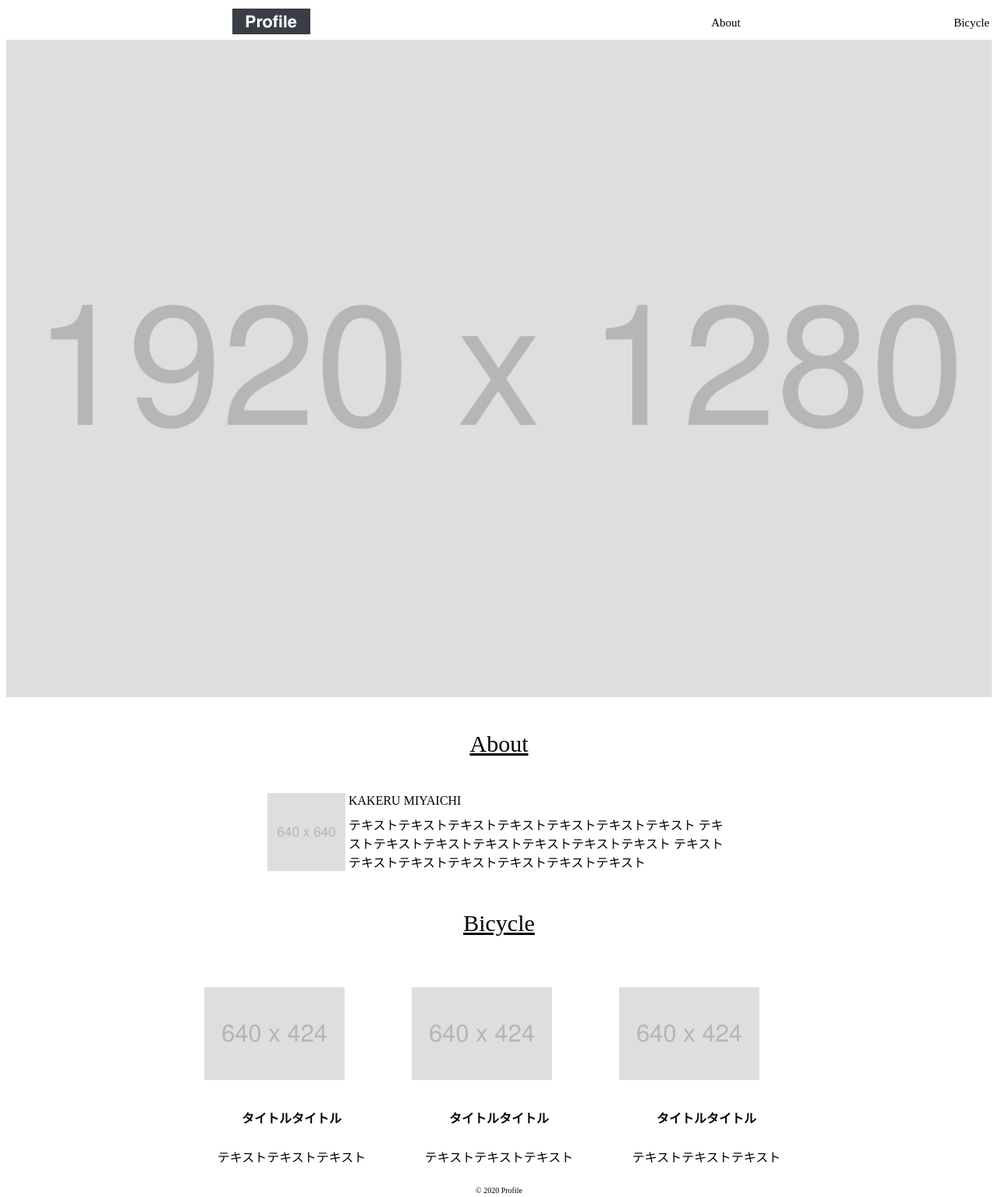
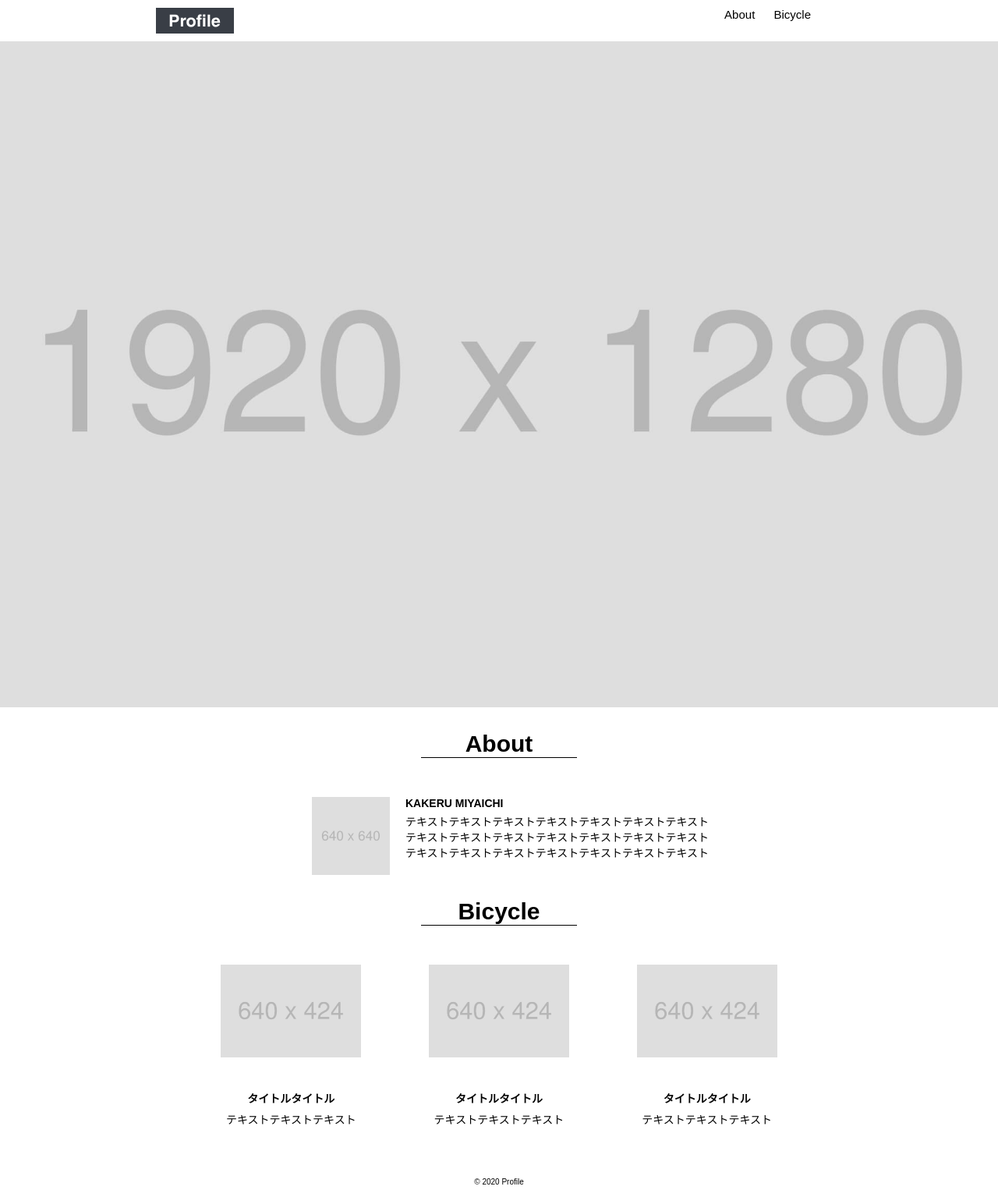
Before and after one commit to hinoshitakaori/jport-osaka, a plain HTML site: page index.html in a window 1280 px wide. Shown: the whole page at 78% size. Drawn offline with Linux system fonts and the light colour scheme.

Commit message:
Add files via upload

```diff
--- a/index.html
+++ b/index.html
@@ -1,33 +1,38 @@
 <!DOCTYPE html>
 <html>
   <head>
+    <link rel="stylesheet" href="reset.css">
     <link rel="stylesheet" href="stylesheet.css">
-    <table class="titlep" width="100%">
-    <tr>
-         <th>
-    <img class="profile"src="img/logo.svg" width="100％"></th>
-    <td class="sub">About</td><td class="sub">Bicycle</td>
-</tr>
-</table>
-  </head>
+ </head>
+<header>
+  <div class="profile">
+    <h1><img src="img/logo.svg" width="100"></h1>
+  </div>
+   <div class="sub">
+     <a class="about">About</a> <a class="bi"> Bicycle</a>
+   </div>
+
+</header>
+
+
   <body>
     <img class="mainv"src="img/mainvisual.jpg">
-    <div class="title">About</div>
-    <table class="a-photo"width="600">
-        <tr>
+    <h2 class="title">About</h2>
+    <table class="abouttable">
+      <tr>
     <th rowspan="3">
-    <img src="img/about.jpg"width="100"></th><td>KAKERU MIYAICHI</td>
+    <img src="img/about.jpg"width="100"></th><td class="name">KAKERU MIYAICHI</td>
     </tr>
-    <td>テキストテキストテキストテキストテキストテキストテキスト
+    <td class="texttext">テキストテキストテキストテキストテキストテキストテキスト
         テキストテキストテキストテキストテキストテキストテキスト
         テキストテキストテキストテキストテキストテキストテキスト
         </td>
 </tr>
 </table>
-<div class="title">Bicycle</div>
+<h3 class="title">Bicycle</h3>
 <table  class="b-photo" width="800" cellpadding="20">
     <tr>
-        <td>
+        <td >
          <img src="img/bicycle1.jpg"width="180">
         </td>
         <td>
@@ -48,7 +53,7 @@
 
 
   </body>
-  <footer id="footer">
+  <footer>
     <p>&copy; 2020 Profile</p>
   </footer>
 
--- /dev/null
+++ b/reset.css
@@ -0,0 +1,43 @@
+@charset "utf-8";
+
+
+body,div,dl,dt,dd,ul,ol,li,
+h1,h2,h3,h4,h5,h6,
+pre,code,form,fieldset,legend,
+p,blockquote,table,th,td {margin: 0; padding: 0;}
+
+body {font:14px "メイリオ","Meiryo","ＭＳ Ｐゴシック","Hiragino Kaku Gothic Pro","ヒラギノ角ゴ Pro W3",sans-serif; -webkit-text-size-adjust:100%;}
+
+img {border: 0; vertical-align: bottom;}
+
+a { text-decoration: none; outline:none;}
+
+h1,h2,h3,h4,h5,h6 {font-size: 100%;}
+
+ul,dl {text-indent: 0;}
+ul,ol {list-style: none;}
+
+address,caption,cite,code,dfn,em,strong,th,var {font-style: normal; font-weight: normal;}
+
+input,textarea,select {font-family: inherit; font-size: inherit; font-weight:inherit;}
+* html input,* html textarea,* html select {font-size: 100%;}
+*:first-child+html+input,*:first-child html+textarea,*:first-child+html select {font-size: 100%;}
+
+table {border-collapse: collapse; border-spacing: 0; font-size: inherit; font: 100%;}
+th,td {text-align: left; vertical-align: top;}
+caption {text-align: left;}
+
+pre,code,kbd,samp,tt {font-family: monospace;}
+* html pre,* html code,* html kbd,* html samp,* html tt {font-size: 108%; line-height: 100%;}
+*:first-child+html pre,*:first-child html+code,*:first-child html+kbd,*:first-child+html+samp,*:first-child+html tt {font-size: 108%; line-height: 100%;}
+
+input,select,textarea {font-size: 100%; font-family: Verdana, Helvetica, sans-serif;}
+
+
+/* clearfix
+===========================================================*/
+.clearfix:after {
+  content: "";
+  display: block;
+  clear: both;
+}
--- a/stylesheet.css
+++ b/stylesheet.css
@@ -1,10 +1,13 @@
 
 .title{
     text-align: center;
-    text-decoration:underline;
-    text-decoration-color:black;
     font-size: 30px;
-    line-height: 4;
+
+    border-bottom:1px solid black ;
+    margin-left: 540px;
+    margin-right: 540px;
+    margin-top: 30px;
+    margin-bottom: 50px;
 }
 .a-photo{
     margin: 0 auto;
@@ -30,15 +33,57 @@
     padding: 10 0;
     font-size: 15px;
     text-align: right;
+    margin-top: 10px;
+    margin-right: 200px;
 
 }
 .profile{
-   margin-left: 0 auto;
-    text-align: left;
-    size: 10px;
+   float:left;
+   margin-left: 200px;
+   margin-bottom: 10px;
+   margin-top: 10px;
+
 
 }
+.sub {
+    float:right;
+
+}
+
+
 footer{
     font-size: 10px;
     text-align: center;
 }
+.bi{
+    padding-right: 40px;
+}
+.about{
+    padding-right:20px;
+}
+.abouttable{
+    margin-left: 400px;
+
+}
+.texttext{
+    padding-left: 20px;
+    width:400px;
+}
+.name{
+    padding-left: 20px;
+    font-weight: bold;
+}
+
+.text{
+    padding-top: 50px;
+
+    text-align: center;
+}
+.text1{
+   padding-top: 20px;
+   padding-bottom: 70px;
+    text-align: left;
+}
+.b-photo td{
+    text-align: center;
+}
```
